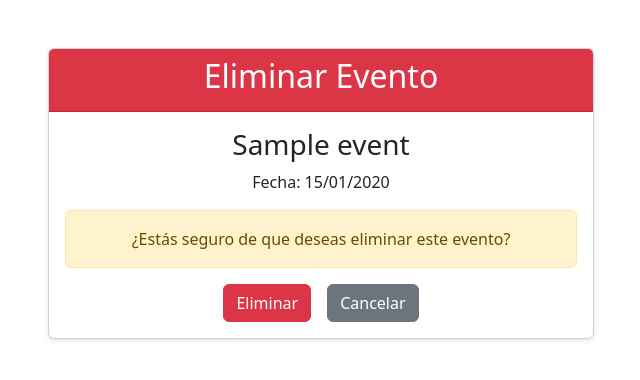
After one commit to tinchosalvatore/days_left_to_app, a Flask app: template frontend/templates/delete.html in a window 1280 px wide. The commit adds this page. Shown: the top 380 px of the page, without its empty margins (319-959 px from the left). Run offline with Flask 3, Linux system fonts and the light colour scheme; the template is opened without the code that fills it: most values are stand-ins (such as "Sample title", 1, 10 or a date in 2020); parts of the project's set-up code (start-up, migrations or seed data) failed here and were passed over.

Commit message:
se añadio borrar eventos

```diff
--- /dev/null
+++ b/frontend/templates/delete.html
@@ -0,0 +1,34 @@
+<!DOCTYPE html>
+<html>
+<head>
+    <title>Eliminar Evento</title>
+    <link rel="stylesheet" href="{{ url_for('static', filename='style.css') }}">
+    <link href="https://cdn.jsdelivr.net/npm/bootstrap@5.3.0-alpha1/dist/css/bootstrap.min.css" rel="stylesheet">
+</head>
+<body>
+    <div class="container mt-5">
+        <div class="row justify-content-center">
+            <div class="col-md-6">
+                <div class="card">
+                    <div class="card-header bg-danger text-white">
+                        <h2 class="text-center">Eliminar Evento</h2>
+                    </div>
+                    <div class="card-body text-center">
+                        <h3>{{ event.name }}</h3>
+                        <p>Fecha: {{ event.date.strftime('%d/%m/%Y') }}</p>
+
+                        <p class="alert alert-warning">¿Estás seguro de que deseas eliminar este evento?</p>
+
+                        <form action="{{ url_for('delete_event', event_id=event.id) }}" method="post">
+                            <div class="d-flex justify-content-center gap-3">
+                                <button type="submit" class="btn btn-danger">Eliminar</button>
+                                <a href="{{ url_for('index') }}" class="btn btn-secondary">Cancelar</a>
+                            </div>
+                        </form>
+                    </div>
+                </div>
+            </div>
+        </div>
+    </div>
+</body>
+</html>
```
Also changed, not shown: backend/app.py (+7 -2 lines), backend/routes.py (+12 -4 lines), frontend/templates/index.html (+29 -0 lines), backend/model.py (line endings or trailing spaces).
